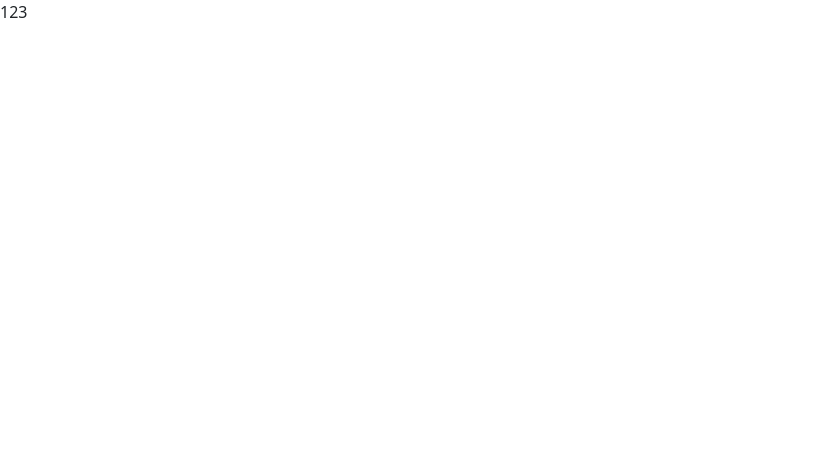
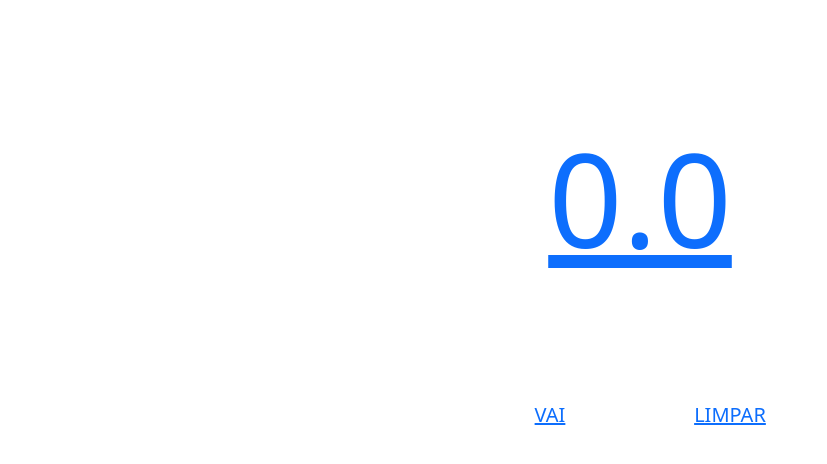
Before and after one commit to msouza09/course-react, a React (Create React App) app: page / in a window 1280 px wide. Shown: the top 464 px of the page, without its empty margins (0-827 px from the left). Built offline with nearby package versions, Linux system fonts and the light colour scheme.

Commit message:
cronometro

```diff
--- a/src/App.js
+++ b/src/App.js
@@ -1,12 +1,65 @@
-import React, {Component}  from 'react';
+import React, {Component} from 'react';
+import './style.css'
 
-class App extends Component {
-  render() {
+// Importando a imagem do cronometro
+import cronometro from './assets/cronometro.png';
+
+class App extends Component{
+
+  constructor(props){
+    super(props);
+    this.state = {
+      numero: 0,
+      botao: 'VAI'
+    };
+    this.timer = null;
+    this.vai = this.vai.bind(this);
+    this.limpar = this.limpar.bind(this);
+  }
+
+  vai(){
+    let state = this.state;
+
+    if(this.timer !== null){
+      clearInterval(this.timer);
+      this.timer = null;
+      state.botao = 'VAI';
+    }else{
+      this.timer = setInterval(()=>{
+        let state = this.state;
+        state.numero += 0.1;
+        this.setState(state);
+      },100);
+      state.botao = 'PAUSAR';
+    }
+
+    this.setState(state);
+  }
+
+  limpar(){
+    if(this.timer !== null){
+      clearInterval(this.timer);
+      this.timer = null;
+    }
+
+    let state = this.state;
+    state.numero = 0;
+    state.botao = 'VAI';
+    this.setState(state);
+
+  }
+
+  render(){
     return(
-      <div>
-        123
+      <div className="container">
+        <img src={cronometro} className="img" />
+        <a className="timer">{this.state.numero.toFixed(1)}</a>
+        <div className="areaBtn">
+          <a className="botao" onClick={this.vai}>{this.state.botao}</a>
+          <a className="botao" onClick={this.limpar}>LIMPAR</a>
+        </div>
       </div>
-    )
+    );
   }
 }
 
--- a/src/index.js
+++ b/src/index.js
@@ -9,4 +9,5 @@
   <React.StrictMode>
     <App />
   </React.StrictMode>
+
 );
--- /dev/null
+++ b/src/style.css
@@ -0,0 +1,41 @@
+.container{
+    display: flex;
+    width: 100%;
+    align-items: center;
+    justify-content: center;
+    flex-direction: column;
+}
+
+.img{
+    width: 350px;
+    height: 350px;
+    padding-top: 100px;
+}
+
+.timer{
+    font-size: 130px;
+    margin-top:-250px;
+}
+
+.areaBtn{
+    margin-top:100px;
+    display: flex;
+}
+
+.botao{
+    width: 150px;
+    background-color: #FFF;
+    font-size: 20px;
+    text-align: center;
+    border-radius: 5px;
+    margin-left: 15px;
+    margin-right: 15px;
+    cursor: pointer;
+    padding: 5px;
+}
+
+.botao:hover{
+    opacity: 0.7;
+    color: #000;
+    transition: all 0.50s;
+}
```
Also changed, not shown: src/assets/cronometro.png (added).
